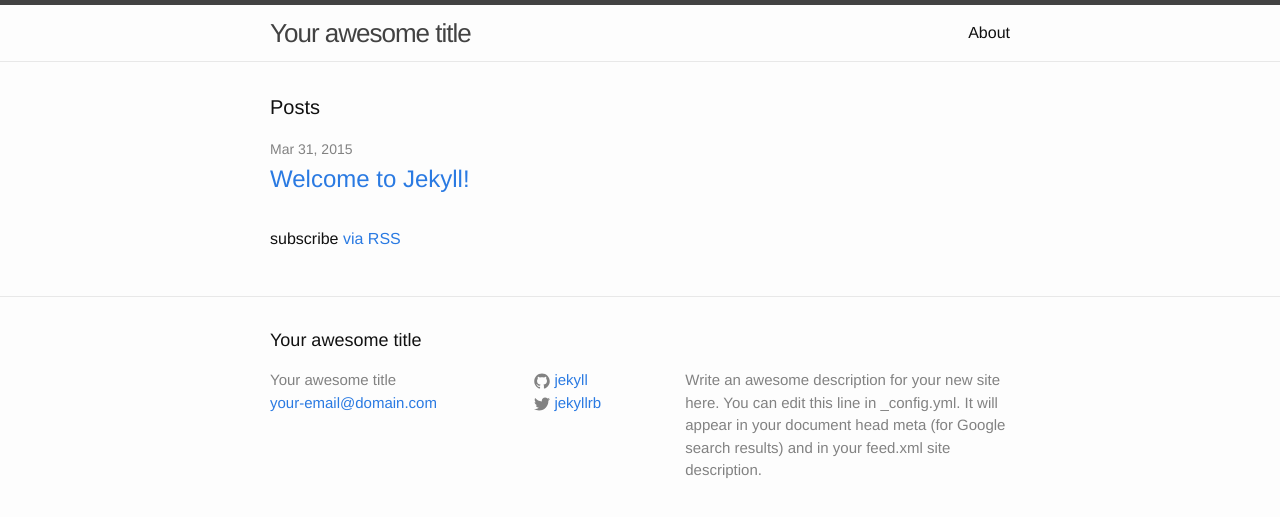
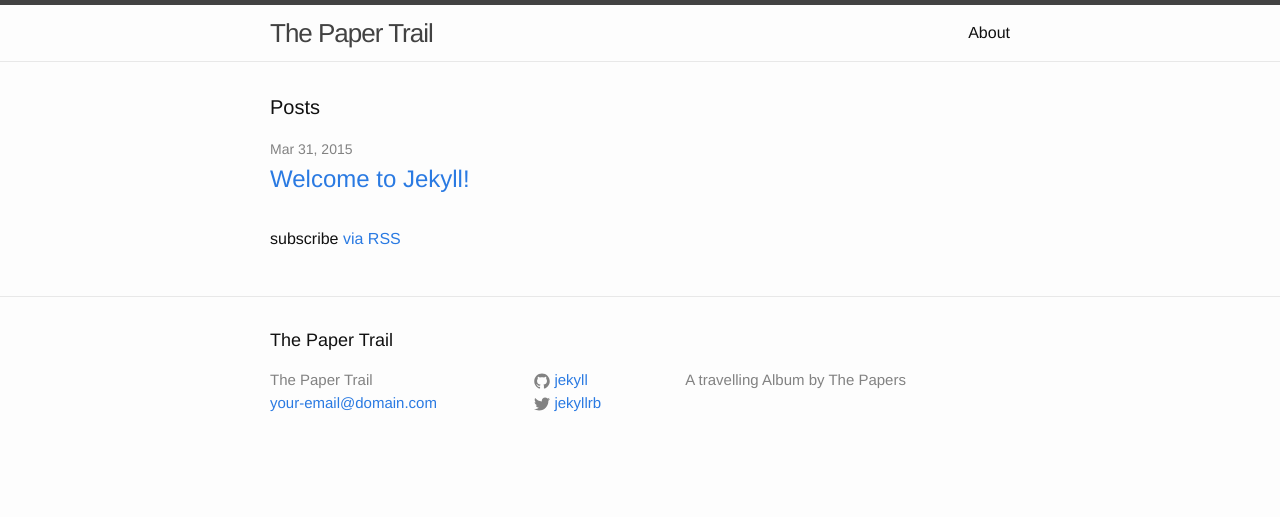
Before and after one commit to jmomx/thepapertrail, a Jekyll site: the page built from production/index_old-reference.html, in a window 1280 px wide. Shown: the top 517 px of the page. Built offline with Jekyll 4.4.1, drawn with Linux system fonts in a browser that asks for light colours.

Commit message:
Fixing or breaking config.yml

```diff
--- a/production/_config.yml
+++ b/production/_config.yml
@@ -1,12 +1,10 @@
 # Site settings
-title: Your awesome title
+title: The Paper Trail
 email: your-email@domain.com
 description: > # this means to ignore newlines until "baseurl:"
-  Write an awesome description for your new site here. You can edit this
-  line in _config.yml. It will appear in your document head meta (for
-  Google search results) and in your feed.xml site description.
-baseurl: "" # the subpath of your site, e.g. /blog/
-url: "http://yourdomain.com" # the base hostname & protocol for your site
+  A travelling Album by The Papers
+baseurl: "/thepapertrail" # the subpath of your site, e.g. /blog/
+url: "http://mrjohnmorrow.github.com" # the base hostname & protocol for your site
 twitter_username: jekyllrb
 github_username:  jekyll
 
```
